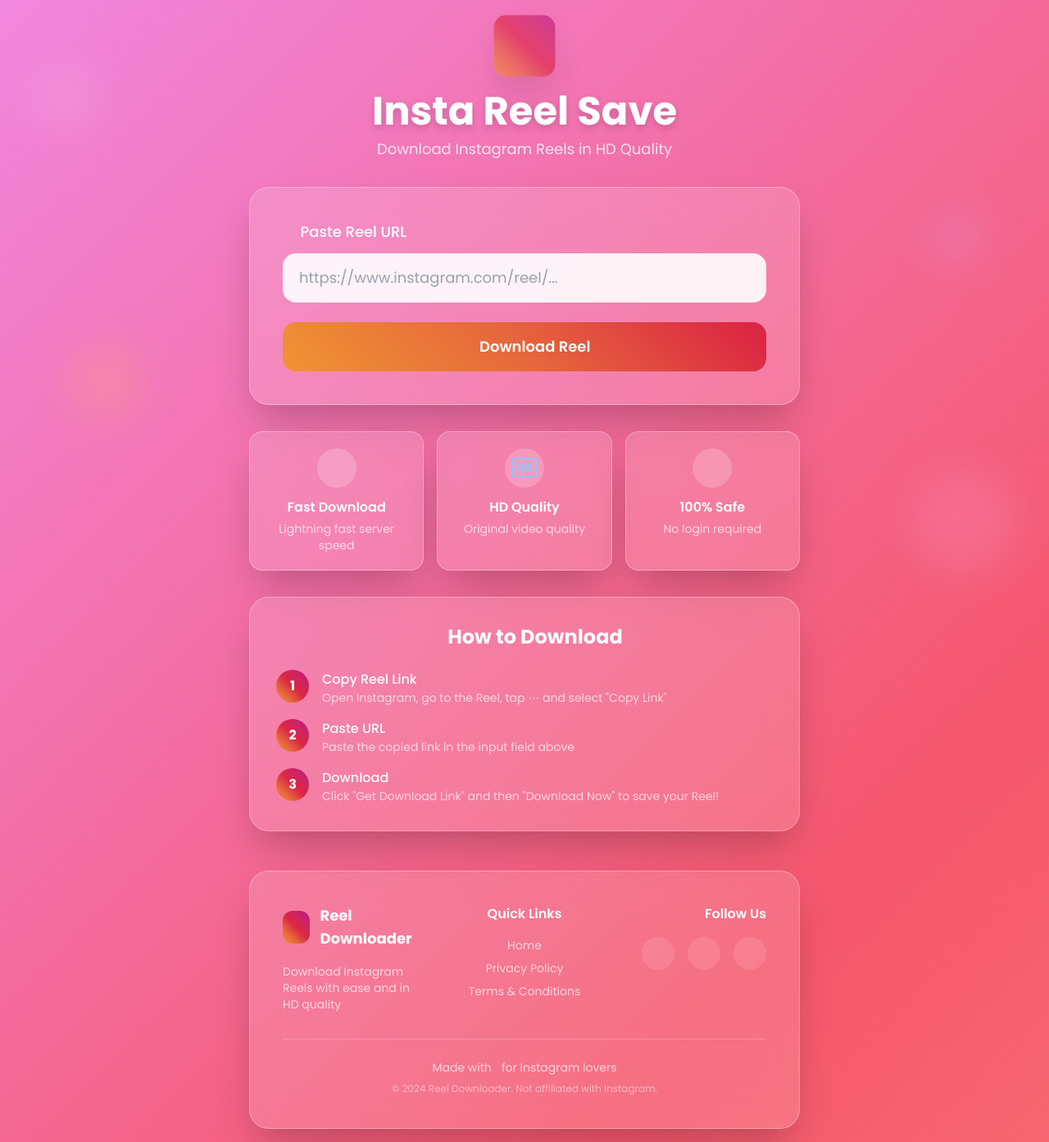
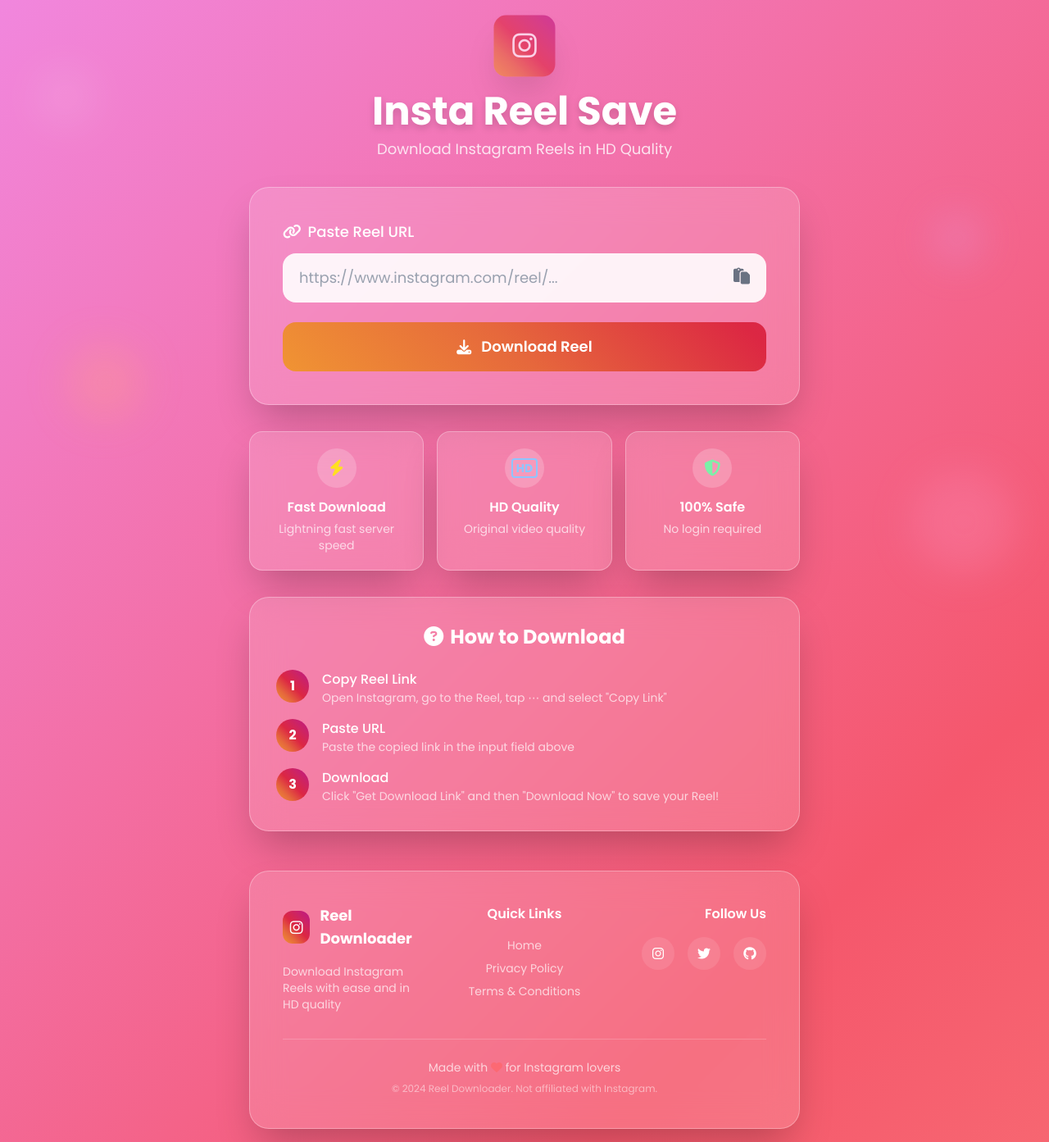
Before and after one commit to OmkarMaurya01/insta-reel-downloder, a Django app: page / in a window 1280 px wide. Shown: the whole page at 82% size. Run offline with Django 5.2, Linux system fonts and the light colour scheme.

Commit message:
logo correction

```diff
--- a/downloader/templates/downloader/index.html
+++ b/downloader/templates/downloader/index.html
@@ -6,7 +6,7 @@
     <title>Insta Reel Save</title>
     <script src="https://cdn.jsdelivr.net/npm/@tailwindcss/browser@4"></script>
     <link rel="stylesheet" href="https://cdnjs.cloudflare.com/ajax/libs/font-awesome/4.7.0/css/font-awesome.min.css">
-    <!-- <link rel="stylesheet" href="https://cdnjs.cloudflare.com/ajax/libs/font-awesome/6.4.0/css/all.min.css"> -->
+    <link rel="stylesheet" href="https://cdnjs.cloudflare.com/ajax/libs/font-awesome/6.4.0/css/all.min.css">
     <link rel="icon" href="https://www.google.com/s2/favicons?domain=instagram.com&sz=128">
     <style>
         @import url('https://fonts.googleapis.com/css2?family=Poppins:wght@300;400;500;600;700&display=swap');
```
